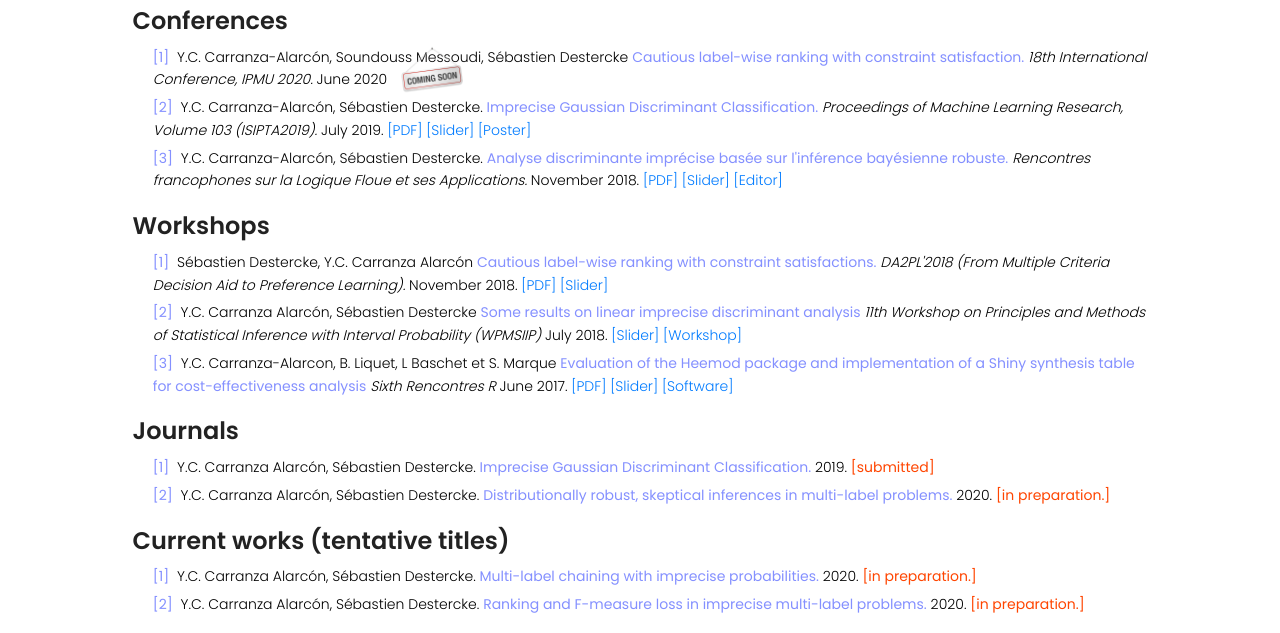
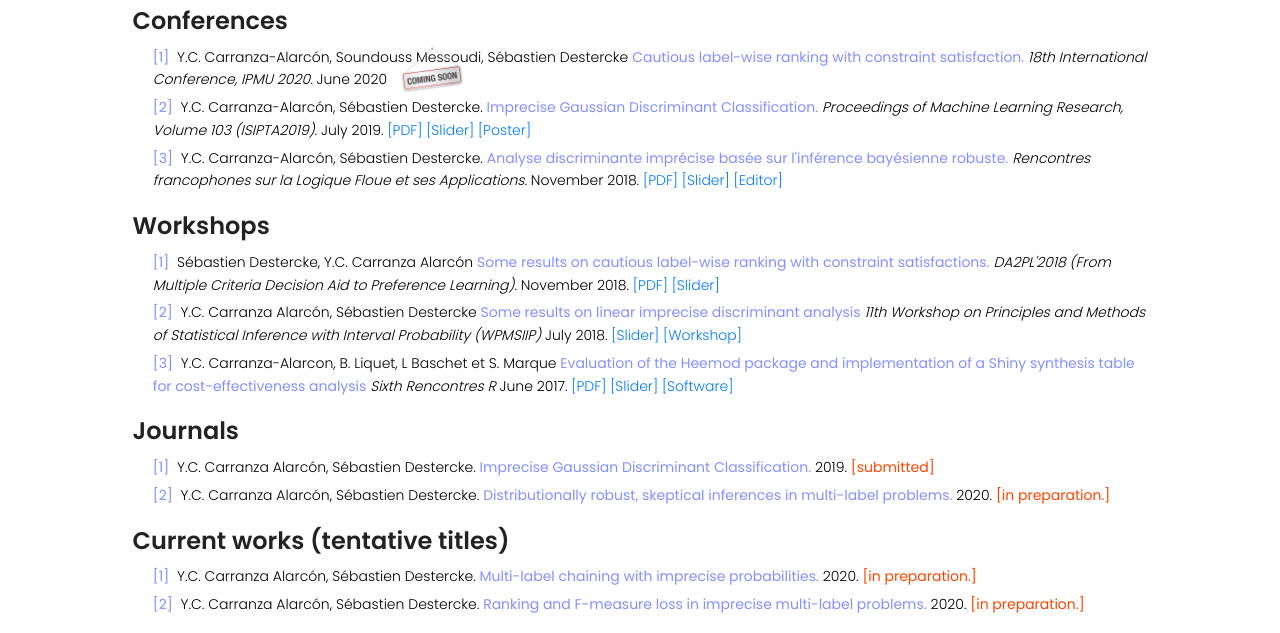
Before and after one commit to salmuz/salmuz.github.io, a plain HTML site: page papers.html in a window 1280 px wide. Shown: the part 142-775 px from the top of the page. Drawn offline with nearby package versions, Linux system fonts and the light colour scheme.

Commit message:
Change title workshop paper

```diff
--- a/papers.html
+++ b/papers.html
@@ -243,7 +243,7 @@
                                style="color:black;"
                                href="#da2pl2018">
                                 Sébastien Destercke, Y.C. Carranza Alarcón
-                                <b>Cautious label-wise ranking with constraint satisfactions.</b>
+                                <b>Some results on cautious label-wise ranking with constraint satisfactions.</b>
                                 <em>DA2PL'2018 (From Multiple Criteria Decision Aid to Preference Learning).</em>
                                 November 2018.
                             </a>
```
